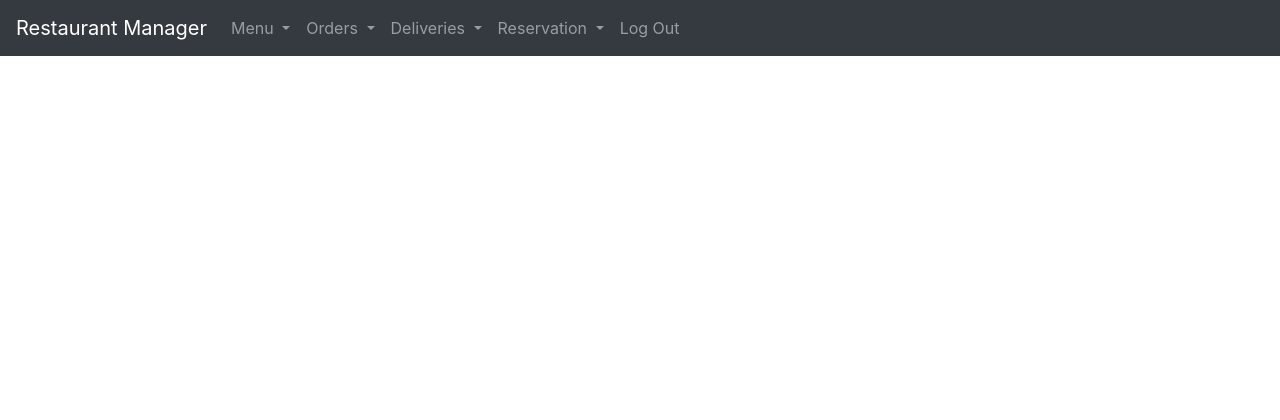
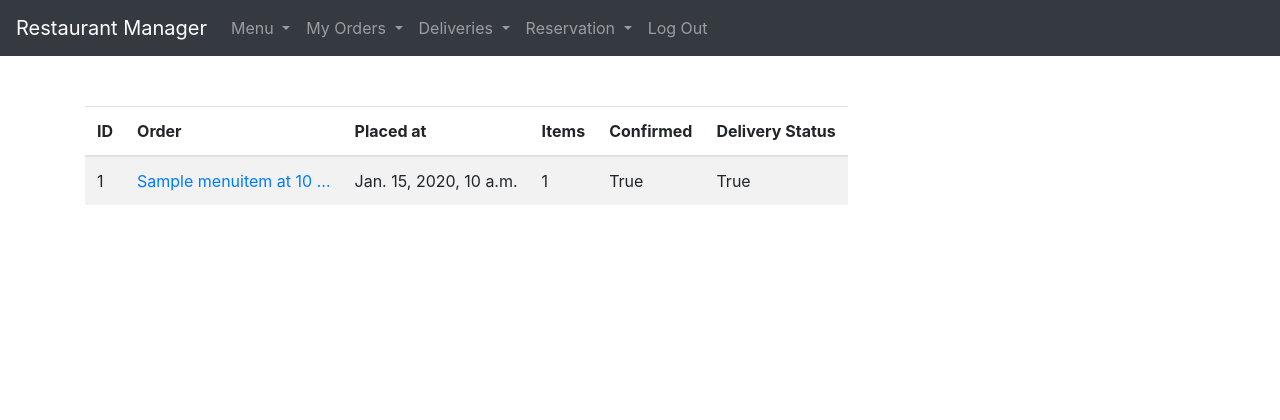
Before and after one commit to jod35/restaurant_manager, a Django app: page /orders/order_items/ in a window 1280 px wide. Shown: the top 420 px of the page. Run offline with Django 4.2, Linux system fonts and the light colour scheme; a user stored in the database is signed in; tables that the repository leaves empty hold one stand-in row (values such as "Sample post").

Commit message:
adjust order creation

```diff
--- a/menu/models.py
+++ b/menu/models.py
@@ -2,9 +2,9 @@ from django.db import models
 
 
 CATEGORIES = (
-    ('L','lunch'),
-    ('B','breakfast'),
-    ('D','dinner')
+    ('lunch','lunch'),
+    ('breakfast','breakfast'),
+    ('dinner','dinner')
 )
 
 # Create your models here.
--- a/order/models.py
+++ b/order/models.py
@@ -15,10 +15,15 @@ class OrderItem(models.Model):
     def __str__(self) -> str:
         return f"{self.item.name} at {self.created_at}"
 
+    def line_total(self):
+        return self.item.price * self.quantity
+
 class Order(models.Model):
     user = models.ForeignKey(User, on_delete=models.CASCADE)
     items = models.ManyToManyField(OrderItem)
     created_at =models.DateTimeField(auto_now_add=True)
+    confirmed = models.BooleanField(default=False)
+    delivered =models.BooleanField(default=False)
 
 
     def __str__(self) -> str:
--- a/order/urls.py
+++ b/order/urls.py
@@ -3,8 +3,8 @@ from django.urls import path
 
 urlpatterns = [
     path('order_items/', views.order_items, name='order_items'),
-
-
-    path('make_order/<int:item_id>/',views.make_order,name='make_order')
+    path('make_order/<int:item_id>/',views.add_order_item,name='add_order_item'),
+    path('<int:item_id>/',views.order_item_detail,name='order_detail'),
+    path('new_order/',views.create_new_order,name='create_new_order')
 
 ]
--- a/order/views.py
+++ b/order/views.py
@@ -9,10 +9,20 @@ from django.shortcuts import render
 from reportlab.pdfgen import canvas
 from django.http import HttpResponse
 
+@login_required
+def create_new_order(request):
+    if request.method == "POST":
+        user = request.user
+        new_order = Order.objects.create(user=user)
+
+        new_order.save()
+        return redirect(reverse('menu_items'))
+
+    return redirect(reverse('homepage'))
 
 
 @login_required
-def make_order(request, item_id):
+def add_order_item(request, item_id):
     menu_item = get_object_or_404(MenuItem, id=item_id)
 
     if request.method == 'POST':
@@ -28,15 +38,17 @@ def make_order(request, item_id):
 
             order_item.save()
 
-            order = Order.objects.create(user=user)
+            order = Order.objects.filter(user=request.user).latest('created_at')
 
             order.items.add(order_item)
 
             order.save()
 
-            print("Order created")
+            print("Item added")
 
-            return redirect('order_items')
+            messages.success(request,"Item added successfully")
+
+            return redirect('menu_items')
         except MenuItem.DoesNotExist:
             messages.error(request, "Order not created")
             print("Order not created")
@@ -44,10 +56,23 @@ def make_order(request, item_id):
 
     return render(request, 'order/make_order.html', {'selected_item': menu_item})
 
+@login_required
+def order_items(request):
+    orders = Order.objects.all()
 
-def order_items(request):
-    return render(request, 'order/order_items.html')
+    first_item = orders.first().items.first()
 
+    return render(request, 'order/order_items.html',{'orders':orders,'first_item':first_item})
+
+
+@login_required
+def order_item_detail(request,item_id):
+    order = get_object_or_404(Order,id=item_id)
+
+    for item in order.items.all():
+        print(item.item.name)
+
+    return render(request,'order/order_details.html',{'order':order})
 
 def confirm_order(request):
     if request.method == 'POST':
--- /dev/null
+++ b/static/css/index.css
@@ -0,0 +1,23 @@
+body{
+    background:#eee;
+}
+.ui-w-40 {
+    width: 40px !important;
+    height: auto;
+}
+
+.card{
+    box-shadow: 0 1px 15px 1px rgba(52,40,104,.08);
+}
+
+.ui-product-color {
+    display: inline-block;
+    overflow: hidden;
+    margin: .144em;
+    width: .875rem;
+    height: .875rem;
+    border-radius: 10rem;
+    -webkit-box-shadow: 0 0 0 1px rgba(0,0,0,0.15) inset;
+    box-shadow: 0 0 0 1px rgba(0,0,0,0.15) inset;
+    vertical-align: middle;
+}
--- a/templates/base.html
+++ b/templates/base.html
@@ -5,13 +5,13 @@
 <head>
   <meta charset="UTF-8">
   <meta name="viewport" content="width=device-width, initial-scale=1.0">
-
+  <link rel="stylesheet" href="{% static 'css/index.css' %}">
   <link rel="stylesheet" href="https://cdn.jsdelivr.net/npm/bootstrap@4.0.0/dist/css/bootstrap.min.css"
     integrity="sha384-Gn5384xqQ1aoWXA+058RXPxPg6fy4IWvTNh0E263XmFcJlSAwiGgFAW/dAiS6JXm" crossorigin="anonymous">
   <style>
     /* Customize the styles as needed */
     .hero-image {
-      background-image: url({% static 'images/restaurant.jpg'%});
+      /* background-image: url({% static 'images/restaurant.jpg'%}); */
       background-size: cover;
       background-position: center;
       height: 100vh;
@@ -19,8 +19,8 @@
 
     .hero-text {
       text-align: center;
-      padding-top: 40vh;
-      color: #fff;
+      padding-top: 20vh;
+      color: #000;
     }
   </style>
   {% if title %}
@@ -54,7 +54,7 @@
         <li class="nav-item dropdown">
           <a class="nav-link dropdown-toggle" href="{% url 'order_items' %}" id="navbarDropdown" role="button"
             data-toggle="dropdown" aria-haspopup="true" aria-expanded="false">
-            Orders
+            My Orders
           </a>
           <div class="dropdown-menu" aria-labelledby="navbarDropdown">
             <a class="dropdown-item" href="{% url 'order_items' %}">View</a>
@@ -97,10 +97,7 @@
                 Menu
               </a>
               <div class="dropdown-menu" aria-labelledby="navbarDropdown">
-                <a class="dropdown-item" href="#">Action</a>
-                <a class="dropdown-item" href="#">Another action</a>
-                <div class="dropdown-divider"></div>
-                <a class="dropdown-item" href="#">Something else here</a>
+                <a class="dropdown-item" href="{% url 'menu_items' %}">View</a>
               </div>
             </li>
             <li class="nav-item dropdown">
@@ -109,10 +106,7 @@
                 Orders
               </a>
               <div class="dropdown-menu" aria-labelledby="navbarDropdown">
-                <a class="dropdown-item" href="#">Action</a>
-                <a class="dropdown-item" href="#">Another action</a>
-                <div class="dropdown-divider"></div>
-                <a class="dropdown-item" href="#">Something else here</a>
+                <a class="dropdown-item" href="{% url 'order_items' %}">Orders</a>
               </div>
             </li>
             <li class="nav-item dropdown">
@@ -121,10 +115,7 @@
                 Deliveries
               </a>
               <div class="dropdown-menu" aria-labelledby="navbarDropdown">
-                <a class="dropdown-item" href="#">Action</a>
-                <a class="dropdown-item" href="#">Another action</a>
-                <div class="dropdown-divider"></div>
-                <a class="dropdown-item" href="#">Something else here</a>
+                <a class="dropdown-item" href="{% url 'delivery' %}">View</a>
               </div>
             </li>
             <li class="nav-item dropdown">
@@ -133,10 +124,7 @@
                 Reservation
               </a>
               <div class="dropdown-menu" aria-labelledby="navbarDropdown">
-                <a class="dropdown-item" href="#">Action</a>
-                <a class="dropdown-item" href="#">Another action</a>
-                <div class="dropdown-divider"></div>
-                <a class="dropdown-item" href="#">Something else here</a>
+                <a class="dropdown-item" href="{% url 'reservation' %}">View</a>
               </div>
             </li>
             <li class="nav-item">
--- a/templates/index.html
+++ b/templates/index.html
@@ -10,7 +10,10 @@
       <div class="hero-text">
         <h1>Welcome to Our Restaurant</h1>
         <p>Discover the finest culinary delights</p>
-        <a href="/menu" class="btn btn-primary">View Menu</a>
+        <form action="{% url 'create_new_order' %}" method="post">
+           {% csrf_token %}
+          <button type="submit" class="btn btn-primary">Place Your Order</button>
+        </form>
       </div>
     </div>
   </div>
--- a/templates/menu/css/index.css
+++ /dev/null
@@ -1,4 +0,0 @@
-body{
-    background-color: black;
-    background: black;
-}
--- a/templates/order/make_order.html
+++ b/templates/order/make_order.html
@@ -10,7 +10,7 @@
           <div class="card-body">
             <h5 class="card-title">{{ selected_item.name }}</h5>
             <p class="card-text">Price: {{ selected_item.price }}</p>
-            <form action="{% url 'make_order' item_id=selected_item.id %}" method="post">
+            <form action="{% url 'add_order_item' item_id=selected_item.id %}" method="post">
               <!-- Form fields go here -->
               {% csrf_token %}
                 <input type="hidden" name="menu_item" value="{{ selected_item.id }}">
--- a/templates/order/order_items.html
+++ b/templates/order/order_items.html
@@ -1,4 +1,39 @@
 {% extends 'base.html' %}
 {% block content %}
 
+{% if orders %}
+<table class="table table-striped table-responsive">
+    <thead>
+        <tr>
+            <th scope="col">ID</th>
+            <th scope="col">Order</th>
+            <th scope="col">Placed at</th>
+            <th scope="col">Items</th>
+            <th scope="col">Confirmed</th>
+            <th scope="col">Delivery Status</th>
+        </tr>
+    </thead>
+    <tbody>
+
+        {% for order in orders %}
+        <tr>
+            <td scope="row">{{order.id}}</td>
+            <td><a href="{% url 'order_detail' item_id=order.id%}">{{first_item.item.name}} at {{first_item.item.price}} ... </a></td>
+            <td>{{ order.created_at }}</td>
+            <td>{{order.items.count}}</td>
+            <td>{{order.confirmed}}</td>
+            <td>{{order.delivered}}</td>
+        </tr>
+        {% endfor %}
+
+    </tbody>
+</table>
+{% else %}
+  <div class="mt-4">
+    <div class="text-center">
+        <p>No orders yet. <a href="{% url 'menu_items' %}">View Menu</a></p>
+    </div>
+  </div>
+{% endif %}
+
 {% endblock content %}
```
Also changed, not shown: order/tests.py (+9 -0 lines), templates/menu/index.html (+8 -7 lines), templates/order/order_details.html (added, +74 -0 lines), menu/migrations/0002_alter_menuitem_category.py (added), order/migrations/0002_order_confirmed.py (added), order/migrations/0003_order_delivered.py (added), static/images/chicken.jpeg (added), static/images/pork.jpeg (added), static/images/rice.jpeg (added).
